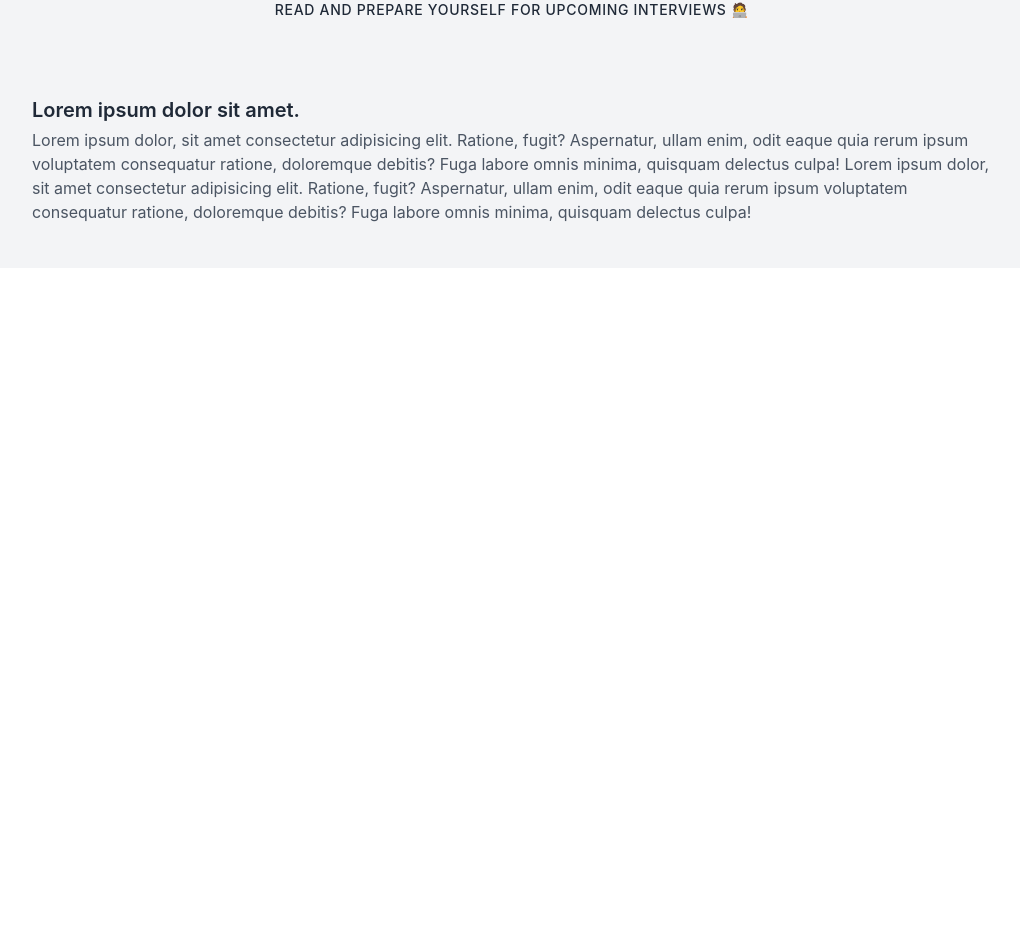
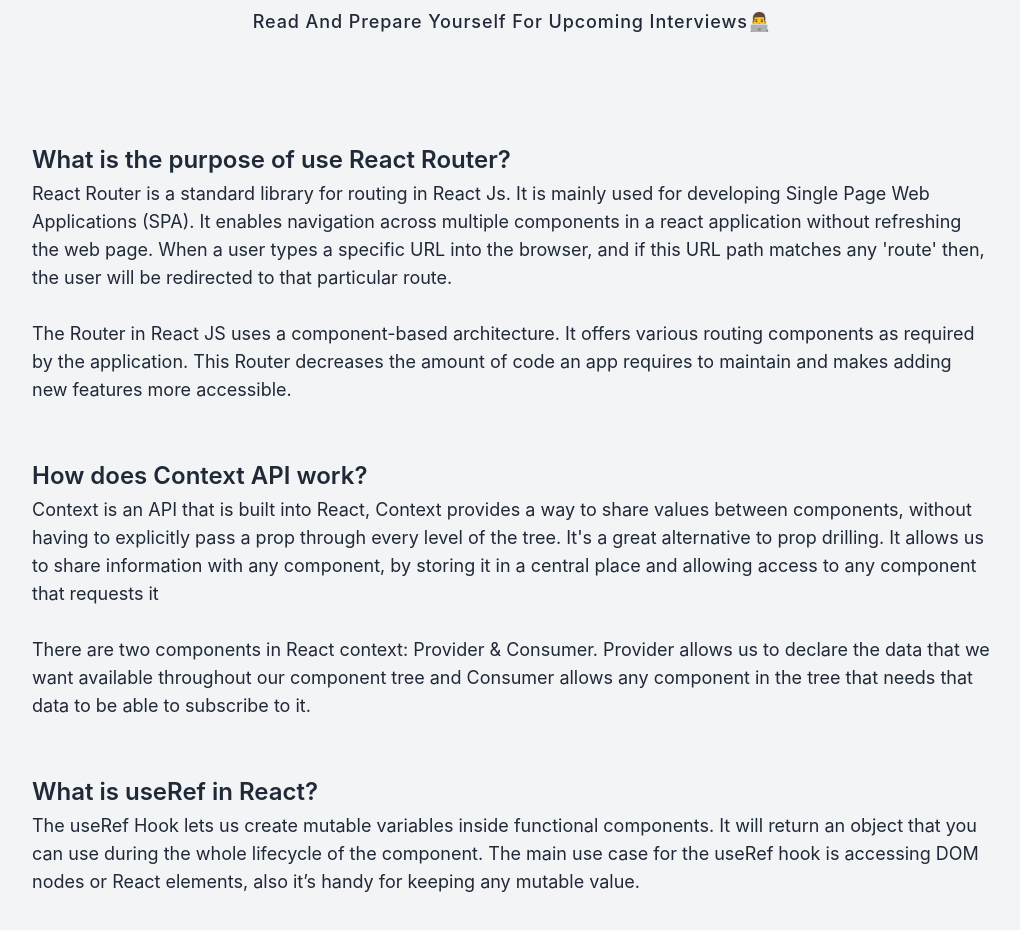
Before and after one commit to ahadulislampinoy/Quiziest, a React (Create React App) app: page /blog in a window 1280 px wide. Shown: the part 192-1122 px from the top of the page, without its empty margins (128-1148 px from the left). Before the commit the page ends 800 px from the top, so only its background shows below. Built offline with nearby package versions, Linux system fonts and the light colour scheme.

Commit message:
blog done

```diff
--- a/src/components/Blog/Blog.js
+++ b/src/components/Blog/Blog.js
@@ -5,28 +5,68 @@
     <div>
       <section className=" text-gray-800">
         <div className="container flex flex-col justify-center p-4 mx-auto md:p-8">
-          <h2 className="mb-6 mt-4 md:mt-0 text-3xl font-bold leading-none text-center sm:text-4xl">
+          <h2 className="mb-6 mt-10 md:mt-0 text-4xl font-bold leading-none text-center sm:text-5xl">
             Most Asked Interview Questions
           </h2>
-          <p className="mb-16 text-sm font-medium tracking-wider text-center uppercase">
-            Read and prepare yourself for upcoming Interviews 🧑‍💻
+          <p className="mb-24 text-lg font-medium tracking-wider text-center capitalize">
+            Read and prepare yourself for upcoming Interviews👨‍💻
           </p>
           <div className="grid gap-10 md:gap-8 sm:p-3 lg:px-12 xl:px-32">
             <div>
-              <h3 className="font-semibold text-xl">
-                Lorem ipsum dolor sit amet.
+              <h3 className="font-semibold text-2xl">
+                What is the purpose of use React Router?
               </h3>
-              <p className="mt-1 text-gray-600">
-                Lorem ipsum dolor, sit amet consectetur adipisicing elit.
-                Ratione, fugit? Aspernatur, ullam enim, odit eaque quia rerum
-                ipsum voluptatem consequatur ratione, doloremque debitis? Fuga
-                labore omnis minima, quisquam delectus culpa! Lorem ipsum dolor,
-                sit amet consectetur adipisicing elit. Ratione, fugit?
-                Aspernatur, ullam enim, odit eaque quia rerum ipsum voluptatem
-                consequatur ratione, doloremque debitis? Fuga labore omnis
-                minima, quisquam delectus culpa!
+              <p className="mt-1 text-lg">
+                React Router is a standard library for routing in React Js. It
+                is mainly used for developing Single Page Web Applications
+                (SPA). It enables navigation across multiple components in a
+                react application without refreshing the web page. When a user
+                types a specific URL into the browser, and if this URL path
+                matches any 'route' then, the user will be redirected to that
+                particular route.
+                <br />
+                <br />
+                The Router in React JS uses a component-based architecture. It
+                offers various routing components as required by the
+                application. This Router decreases the amount of code an app
+                requires to maintain and makes adding new features more
+                accessible.
               </p>
             </div>
+            {/* 1st question end here */}
+            <div className="mt-6">
+              <h3 className="font-semibold text-2xl">
+                How does Context API work?
+              </h3>
+              <p className="mt-1 text-lg">
+                Context is an API that is built into React, Context provides a
+                way to share values between components, without having to
+                explicitly pass a prop through every level of the tree. It's a
+                great alternative to prop drilling. It allows us to share
+                information with any component, by storing it in a central place
+                and allowing access to any component that requests it
+                <br />
+                <br />
+                There are two components in React context: Provider & Consumer.
+                Provider allows us to declare the data that we want available
+                throughout our component tree and Consumer allows any component
+                in the tree that needs that data to be able to subscribe to it.
+              </p>
+            </div>
+            {/* 2nd question end here */}
+            <div className="mt-6">
+              <h3 className="font-semibold text-2xl">
+                What is useRef in React?
+              </h3>
+              <p className="mt-1 text-lg">
+                The useRef Hook lets us create mutable variables inside
+                functional components. It will return an object that you can use
+                during the whole lifecycle of the component. The main use case
+                for the useRef hook is accessing DOM nodes or React elements,
+                also it’s handy for keeping any mutable value.
+              </p>
+            </div>
+            {/* 3rd question end here */}
           </div>
         </div>
       </section>
```
